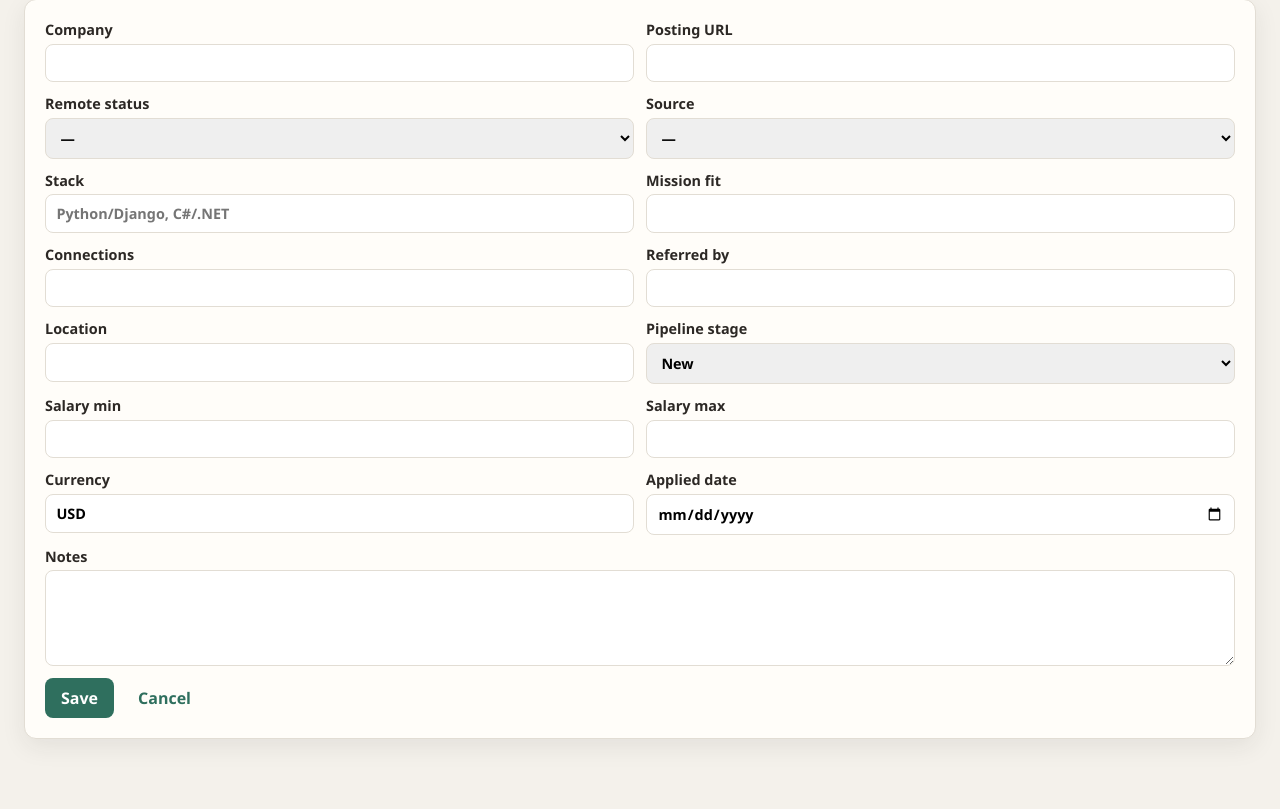
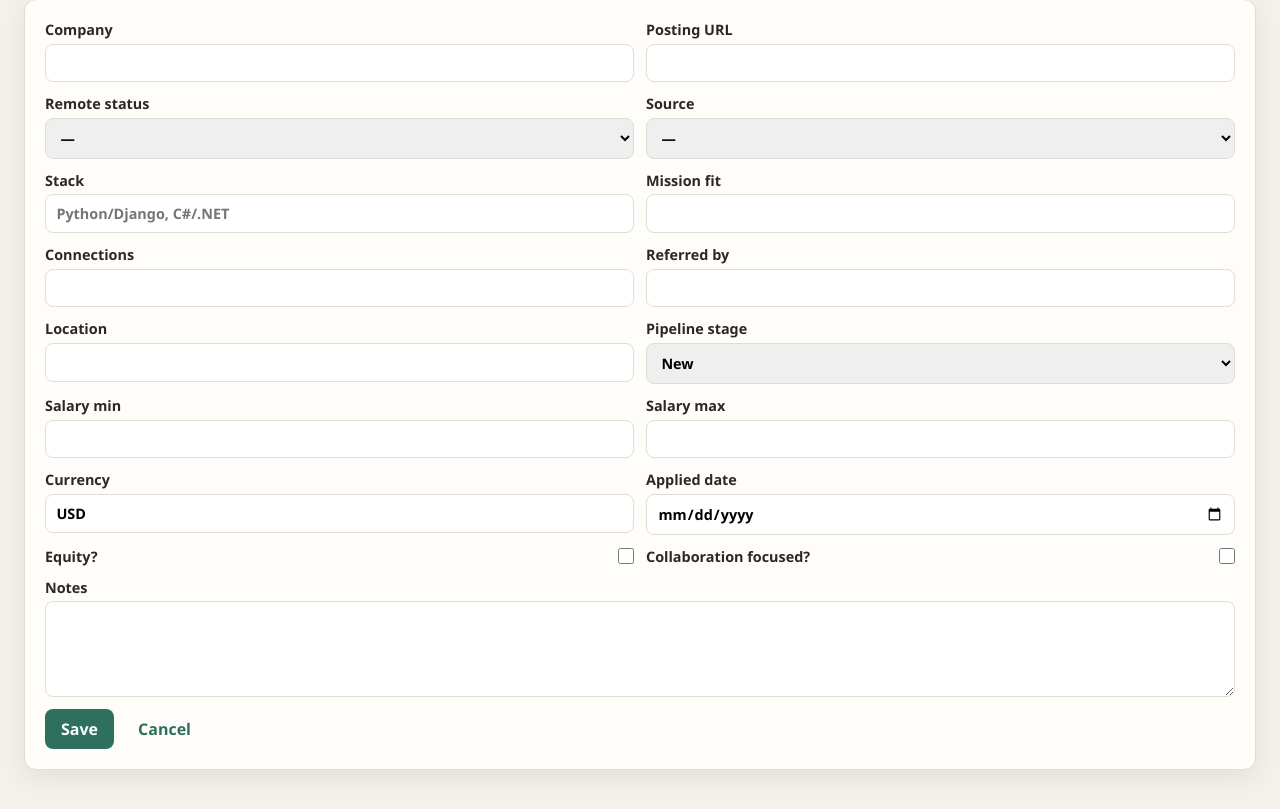
Before and after one commit to sjohnson/career-search-guide, a FastAPI app: page /opportunities/new in a window 1280 px wide. Shown: the part 231-1040 px from the top of the page. Run offline with FastAPI, Linux system fonts and the light colour scheme; data comes from the database, SQL or seed files in the repository; parts of the project's set-up code (start-up, migrations or seed data) failed here and were passed over.

Commit message:
Add equity and collaboration-focused fields to opportunities.
Boolean flags are editable on create/edit forms but not shown as table
columns; Alembic revision 003 adds the database columns.

Co-authored-by: Cursor <cursoragent@cursor.com>

```diff
--- a/app/models.py
+++ b/app/models.py
@@ -307,6 +307,8 @@ class Opportunity(Base):
     )
     highlight_rank: Mapped[int | None] = mapped_column(Integer, nullable=True)
     applied_at: Mapped[date | None] = mapped_column(Date, nullable=True)
+    equity: Mapped[bool] = mapped_column(Boolean, default=False)
+    collaboration_focused: Mapped[bool] = mapped_column(Boolean, default=False)
     created_at: Mapped[datetime] = mapped_column(DateTime, default=datetime.utcnow)
     updated_at: Mapped[datetime] = mapped_column(
         DateTime, default=datetime.utcnow, onupdate=datetime.utcnow
--- a/app/routers/opportunities.py
+++ b/app/routers/opportunities.py
@@ -55,6 +55,10 @@ SORTABLE = [
     "referred_by",
     "location",
 ]
+
+
+def _parse_bool_form(value: str) -> bool:
+    return value in {"1", "true", "on", "yes"}
 
 
 def _table_labels() -> dict:
@@ -200,6 +204,8 @@ def create_opportunity(
     salary_currency: str = Form(""),
     pipeline_stage: str = Form(PipelineStage.NEW.value),
     applied_at: str = Form(""),
+    equity: str = Form(""),
+    collaboration_focused: str = Form(""),
     notes: str = Form(""),
     db: Session = Depends(get_db),
 ):
@@ -219,6 +225,8 @@ def create_opportunity(
         salary_currency=salary_currency.strip() or None,
         pipeline_stage=stage,
         lifecycle_status=OpportunityLifecycle.ACTIVE.value,
+        equity=_parse_bool_form(equity),
+        collaboration_focused=_parse_bool_form(collaboration_focused),
     )
     if applied_at:
         try:
@@ -365,6 +373,8 @@ def update_opportunity(
     salary_currency: str = Form(""),
     pipeline_stage: str = Form(PipelineStage.NEW.value),
     applied_at: str = Form(""),
+    equity: str = Form(""),
+    collaboration_focused: str = Form(""),
     notes: str = Form(""),
     db: Session = Depends(get_db),
 ):
@@ -383,6 +393,8 @@ def update_opportunity(
     opp.salary_min = int(salary_min) if salary_min.isdigit() else None
     opp.salary_max = int(salary_max) if salary_max.isdigit() else None
     opp.salary_currency = salary_currency.strip() or None
+    opp.equity = _parse_bool_form(equity)
+    opp.collaboration_focused = _parse_bool_form(collaboration_focused)
     stage = normalize_pipeline_stage(pipeline_stage)
     if applied_at:
         try:
--- a/app/templates/opportunities/form.html
+++ b/app/templates/opportunities/form.html
@@ -39,6 +39,14 @@
   <label>Salary max<input type="number" name="salary_max" value="{{ opportunity.salary_max if opportunity and opportunity.salary_max else '' }}"></label>
   <label>Currency<input type="text" name="salary_currency" value="{{ opportunity.salary_currency if opportunity and opportunity.salary_currency else 'USD' }}" placeholder="USD"></label>
   <label>Applied date<input type="date" name="applied_at" value="{{ opportunity.applied_at.isoformat() if opportunity and opportunity.applied_at else '' }}"></label>
+  <div class="recurring-row">
+    <label for="opp-equity" class="recurring-row-label">Equity?</label>
+    <input type="checkbox" name="equity" value="1" id="opp-equity" {% if opportunity and opportunity.equity %}checked{% endif %}>
+  </div>
+  <div class="recurring-row">
+    <label for="opp-collaboration" class="recurring-row-label">Collaboration focused?</label>
+    <input type="checkbox" name="collaboration_focused" value="1" id="opp-collaboration" {% if opportunity and opportunity.collaboration_focused %}checked{% endif %}>
+  </div>
   <label class="full-width">Notes<textarea name="notes" rows="4">{{ notes_text }}</textarea></label>
   <div class="inline-actions full-width">
     <button type="submit" class="btn btn-primary">Save</button>
```
Also changed, not shown: app/templates/opportunities/partials/opportunity_modal.html (+8 -0 lines), docs/design_plan.md (+2 -1 lines).
